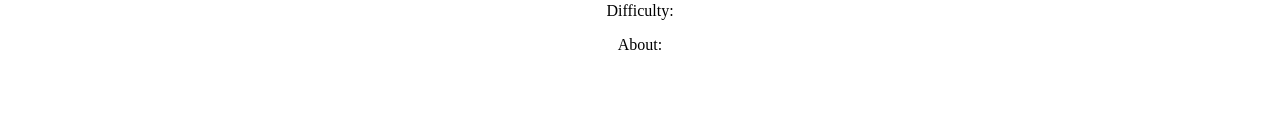
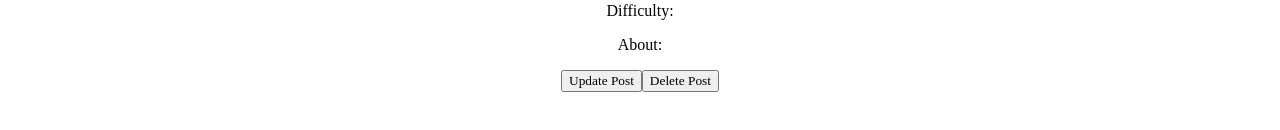
Before and after one commit to RobWilliams0615/ski-blog, a React (Create React App) app in the folder client/: page /result in a window 1280 px wide. Shown: the part 450-580 px from the top of the page. Built offline with nearby package versions, Linux system fonts and the light colour scheme.

Commit message:
Added update and delete buttons to p of posts, removed update button from form

```diff
--- a/client/src/Trailinput.js
+++ b/client/src/Trailinput.js
@@ -89,7 +89,6 @@ const FormInput = (props) => {
           placeholder={'descirption'}
         />
         <button>Create Post</button>
-        <button>Update Post</button>
       </form>
     </div>
   );
--- a/client/src/components/Result.jsx
+++ b/client/src/components/Result.jsx
@@ -10,7 +10,7 @@ const Result = (props) => {
                 <img src={props.image} alt={props.name} />
                 <p>Location: {props.area}</p>
                 <p>Difficulty: {props.difficulty}</p>
-                <p>About: {props.details}</p>
+                <p>About: {props.details}</p><button>Update Post</button><button>Delete Post</button>
 
             </div>
         </div>
```
Also changed, not shown: 1 other file (tests, documents, lock files or other folders).
